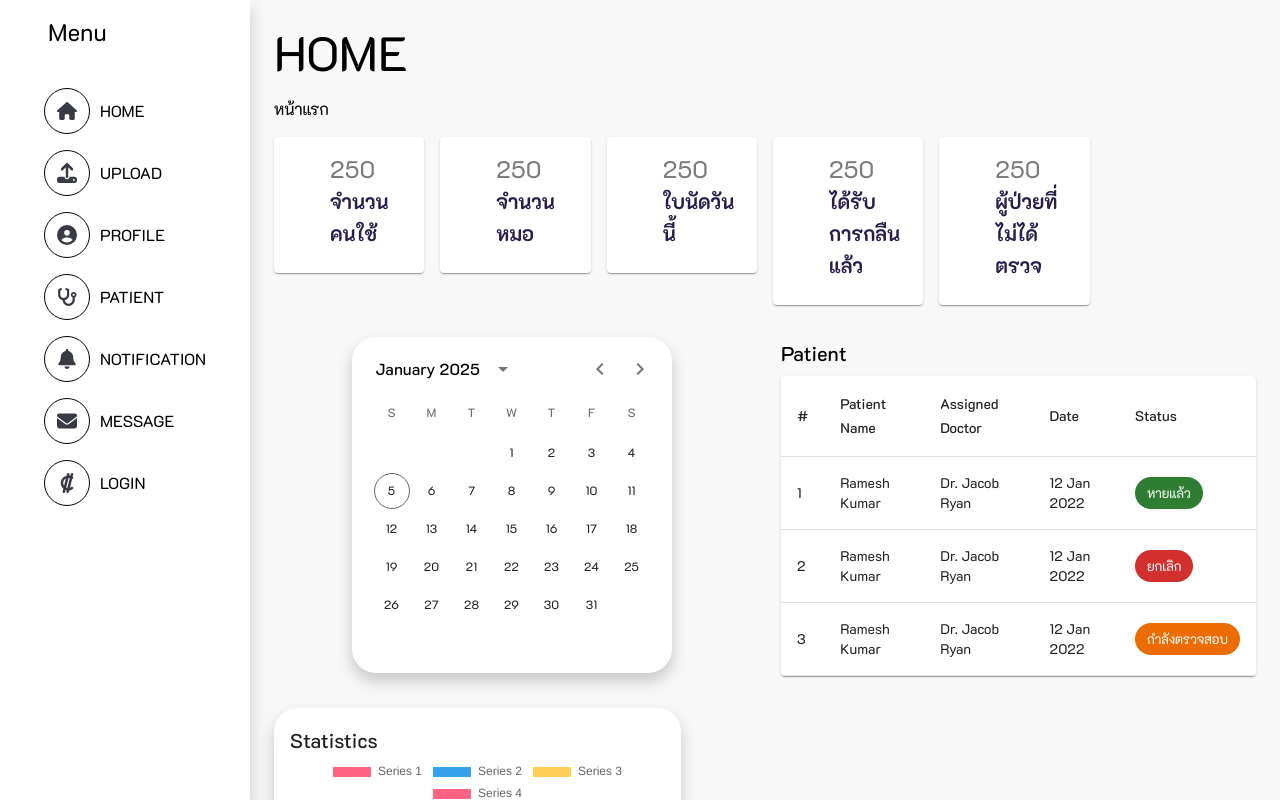
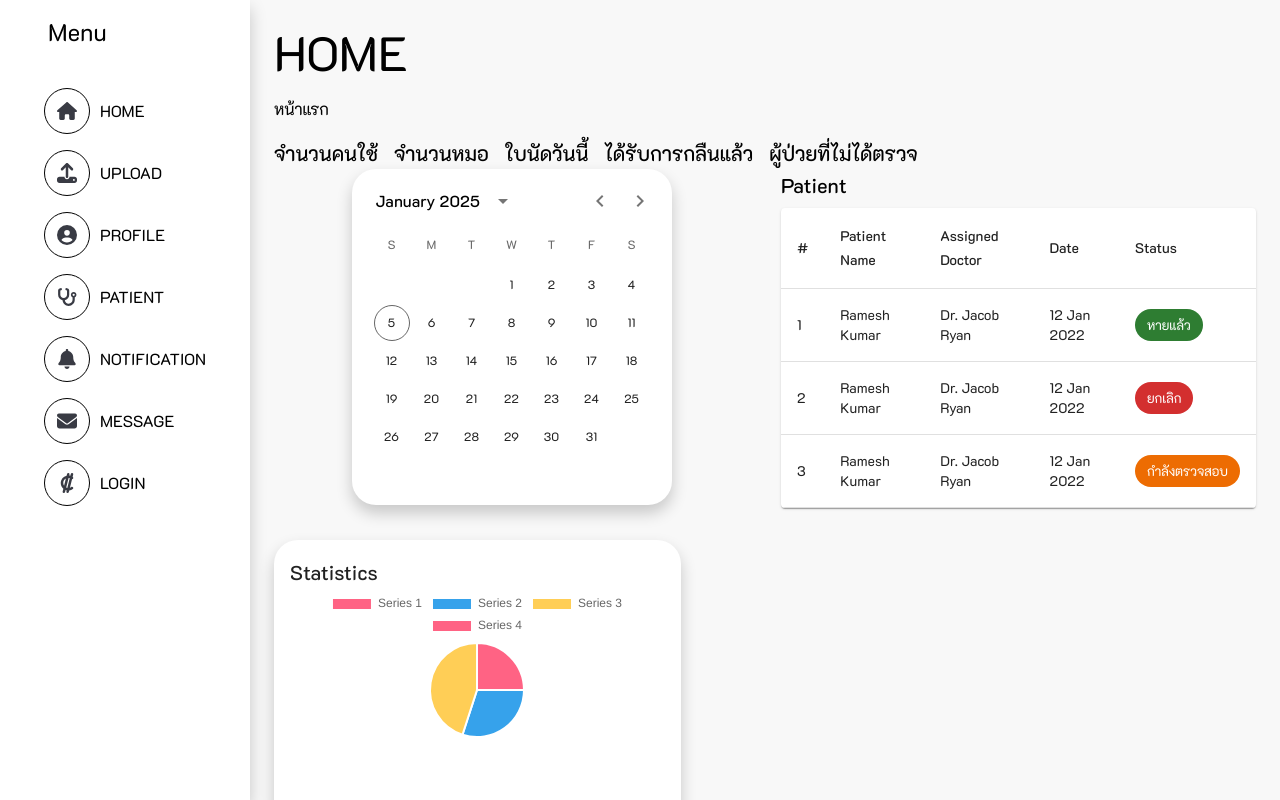
Before and after one commit to Boom-Tris/Boom-Tris-hospital, a React (Create React App) app in the folder Frontend/: page /HOME in a window 1280 px wide. Shown: the top 800 px of the page. Built offline with nearby package versions, Linux system fonts and the light colour scheme.

Commit message:
Update Home.js

```diff
--- a/Frontend/src/pages/Home.js
+++ b/Frontend/src/pages/Home.js
@@ -51,7 +51,7 @@ const Home = () => {
     responsive: true,
     maintainAspectRatio: false,
   };
-
+  const items = ["จำนวนคนใช้", "จำนวนหมอ", "ใบนัดวันนี้", "ได้รับการกลืนแล้ว", "ผู้ป่วยที่ไม่ได้ตรวจ"];
   return (
     <Box>
       {/* Header */}
@@ -61,20 +61,16 @@ const Home = () => {
       <Typography variant="body1">หน้าแรก</Typography>
 
       {/* Stats Section */}
-      <Grid container spacing={2} sx={{ marginBottom: 4 }}>
-        {["จำนวนคนใช้", "จำนวนหมอ", "ใบนัดวันนี้", "ได้รับการกลืนแล้ว", "ผู้ป่วยที่ไม่ได้ตรวจ"].map((text, index) => (
-          <Grid item xs={10} sm={5} md={2} key={index}>
-            <Card id="custom-stat-card">
-              <CardContent>
-                <div className="custom-stat-card-content">
-                  <Typography variant="h5" className="quantity">250</Typography>
-                  <Typography variant="h6" id="TextTyp">{text}</Typography>
-                </div>
-              </CardContent>
-            </Card>
-          </Grid>
+      <Box sx={{ display: 'flex', flexWrap: 'wrap', gap: 2 }}>
+        {items.map((text, index) => (
+          <Box
+            key={index}
+            className =""
+          >
+            <Typography variant="h6">{text}</Typography>
+          </Box>
         ))}
-      </Grid>
+      </Box>
 
       {/* Main Content */}
       <Grid container spacing={4}>
```
